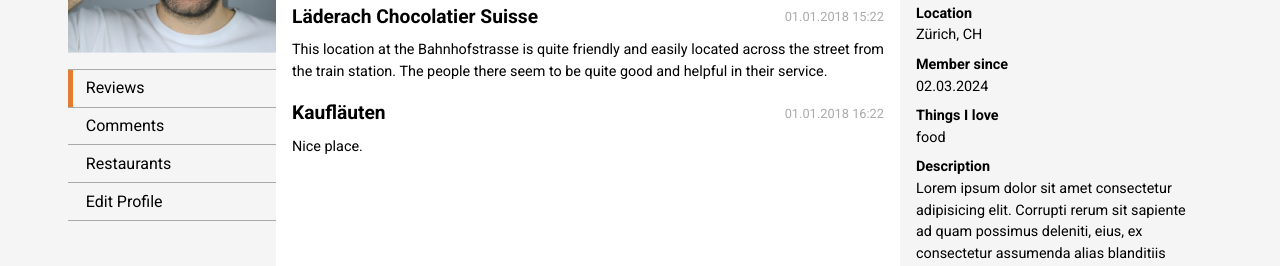
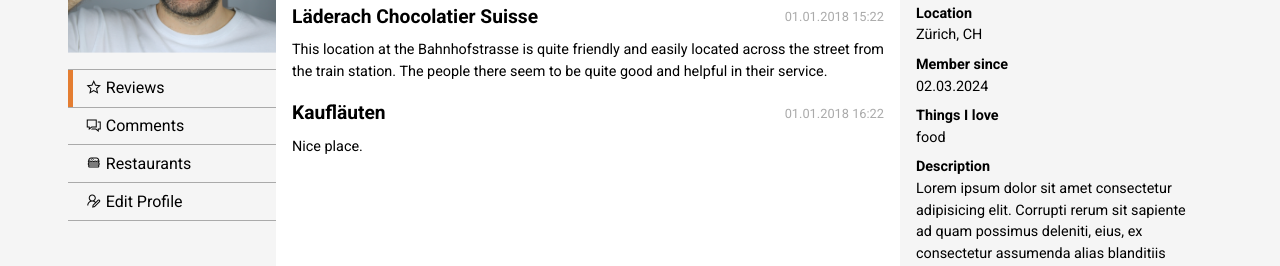
Before and after one commit to erenyuksel/luna_app_team1, a React (Vite) app in the folder frontend/: page /profile in a window 1280 px wide. Shown: the part 331-597 px from the top of the page. Built offline with nearby package versions, Linux system fonts and the light colour scheme.

Commit message:
user menu icons

```diff
--- a/frontend/src/routes/Profile/Elements/ProfileNav/index.jsx
+++ b/frontend/src/routes/Profile/Elements/ProfileNav/index.jsx
@@ -17,16 +17,24 @@
             : ''
         }
       >
-        <Link to="/profile">Reviews</Link>
+        <Link to="/profile">
+          <i className="lar la-star"></i> Reviews
+        </Link>
       </StyledLi>
       <StyledLi isActive={isActive('/profile/comments')}>
-        <Link to="/profile/comments">Comments</Link>
+        <Link to="/profile/comments">
+          <i className="lar la-comments"></i> Comments
+        </Link>
       </StyledLi>
       <StyledLi isActive={isActive('/profile/restaurants')}>
-        <Link to="/profile/restaurants">Restaurants</Link>
+        <Link to="/profile/restaurants">
+          <i className="las la-hamburger"></i> Restaurants
+        </Link>
       </StyledLi>
       <StyledLi isActive={isActive('/profile/edit')}>
-        <Link to="/profile/edit">Edit Profile</Link>
+        <Link to="/profile/edit">
+          <i className="las la-user-edit"></i> Edit Profile
+        </Link>
       </StyledLi>
     </StyledUl>
   )
```
